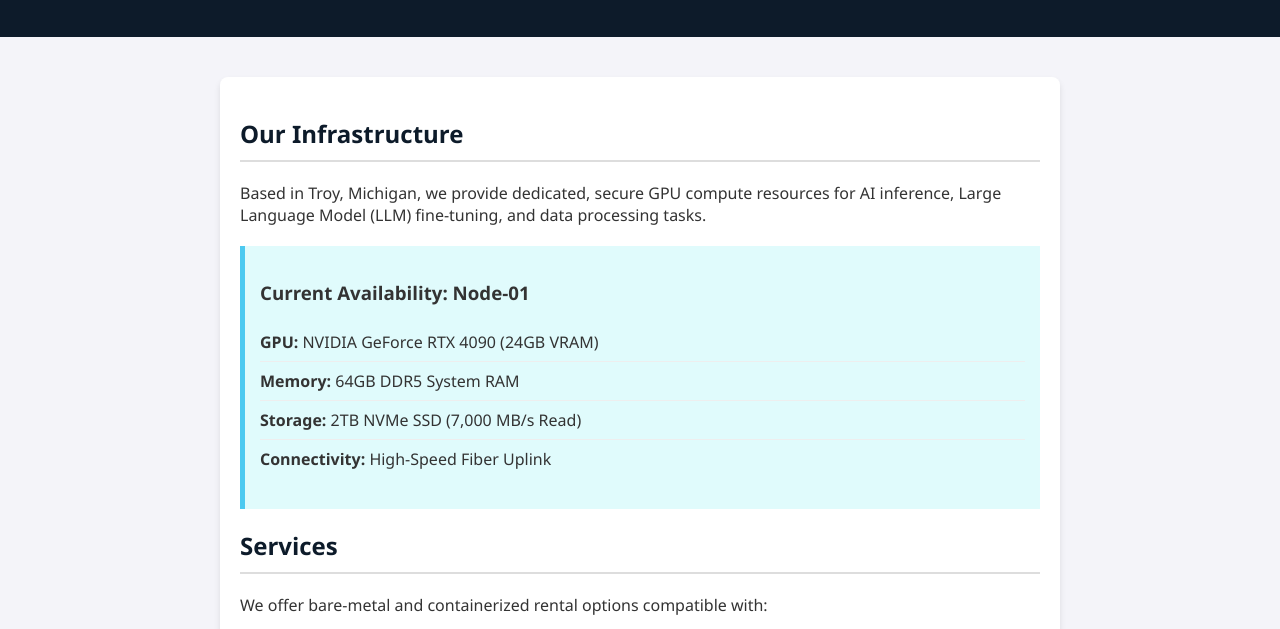
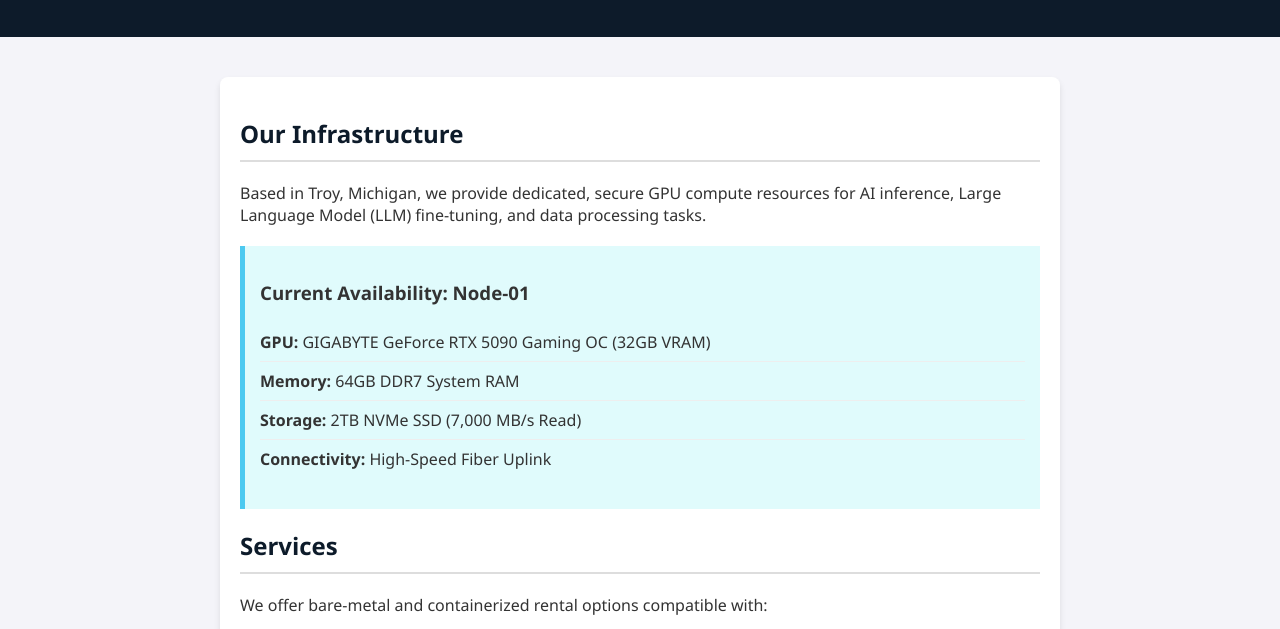
Before and after one commit to ashokadahal/troy-inference-website, a plain HTML site: page index.html in a window 1280 px wide. Shown: the part 135-764 px from the top of the page. Drawn offline with Linux system fonts and the light colour scheme.

Commit message:
update GPU name

```diff
--- a/index.html
+++ b/index.html
@@ -33,8 +33,8 @@
     <div class="specs-box">
         <h3>Current Availability: Node-01</h3>
         <ul>
-            <li><strong>GPU:</strong> NVIDIA GeForce RTX 4090 (24GB VRAM)</li>
-            <li><strong>Memory:</strong> 64GB DDR5 System RAM</li>
+            <li><strong>GPU:</strong> GIGABYTE GeForce RTX 5090 Gaming OC (32GB VRAM)</li>
+            <li><strong>Memory:</strong> 64GB DDR7 System RAM</li>
             <li><strong>Storage:</strong> 2TB NVMe SSD (7,000 MB/s Read)</li>
             <li><strong>Connectivity:</strong> High-Speed Fiber Uplink</li>
         </ul>
```
